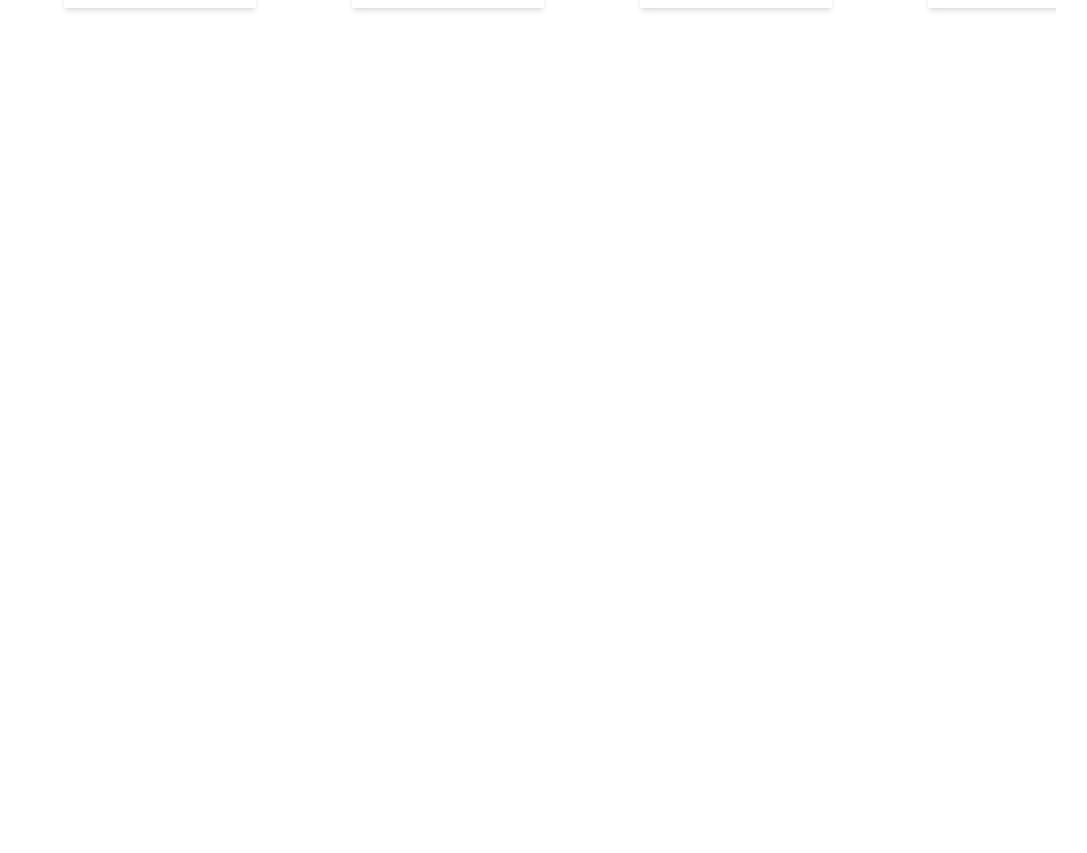
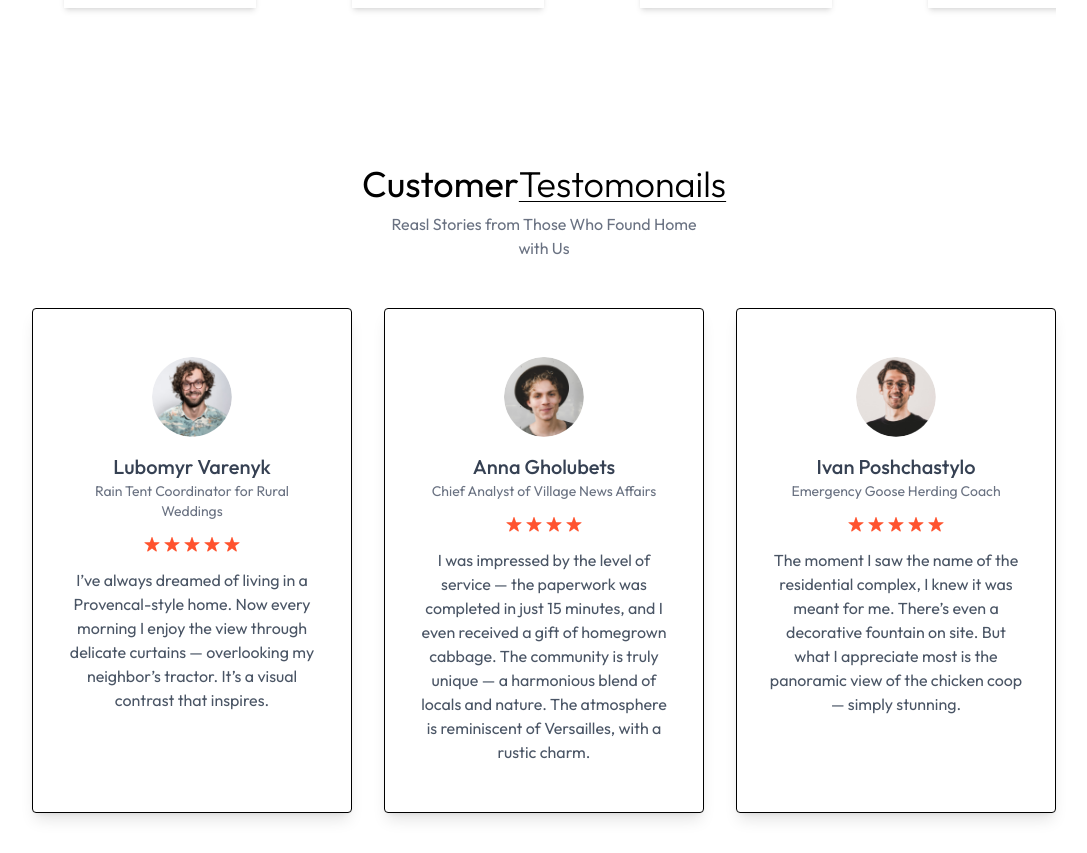
Before and after one commit to ivan-chukhalo/get-hata, a React (Vite) app: page / in a window 1280 px wide. Shown: the part 2324-3177 px from the top of the page, without its empty margins (96-1183 px from the left). Before the commit the page ends 2448 px from the top, so only its background shows below. Built offline with nearby package versions, Linux system fonts and the light colour scheme.

Commit message:
feat(testimonails): add testimonails section

```diff
--- a/src/App.jsx
+++ b/src/App.jsx
@@ -1,6 +1,7 @@
 import Header from "./components/Header";
 import About from "./components/About";
 import Projects from "./components/Projects";
+import Testimonails from "./components/Testimonails";
 
 const App = () => {
   return (
@@ -8,6 +9,7 @@
       <Header />
       <About />
       <Projects />
+      <Testimonails />
     </div>
   );
 };
--- a/src/assets/assets.js
+++ b/src/assets/assets.js
@@ -73,7 +73,7 @@
 
   ];
 
-  export const testimonialsData = [
+  export const testimonailsData = [
     {
         name: "Lubomyr Varenyk",
         title: "Rain Tent Coordinator for Rural Weddings",
--- /dev/null
+++ b/src/components/Testimonails.jsx
@@ -0,0 +1,48 @@
+import { assets, testimonailsData } from "../assets/assets";
+
+const Testimonails = () => {
+  return (
+    <div
+      id="#testimonails"
+      className="conainer mx-auto py-10 lg:px-32 w-full overflow-hidden"
+    >
+      <h1 className="text-2xl sm:text-4xl front-bold mb-2 text-center">
+        Customer
+        <span className="underline underline-offset-4 decoration-1 font-light">
+          Testomonails
+        </span>
+      </h1>
+      <p className="text-center text-gray-500 mb-12 max-w-80 mx-auto">
+        Reasl Stories from Those Who Found Home with Us
+      </p>
+      <div className="flex flex-wrap justify-center gap-8">
+        {testimonailsData.map((testimonail, index, arr) => (
+          <div
+            key={index}
+            className="max-w-80 border shadow-lg rounded px-8 py-12 text-center"
+          >
+            <img
+              className="w-20 h-20 rounded-full mx-auto mb-4"
+              src={testimonail.image}
+              alt={testimonail.alt}
+            />
+            <h2 className="text-xl text-gray-700 font-medium">
+              {testimonail.name}
+            </h2>
+            <p className="text-gray-500 mb-4 text-sm">{testimonail.title}</p>
+            {/* Array.from({length: 5}... Common trick to generate a numeric array of given length. Creates an array from a dummy object with "length" property. Often used for loops, placeholders, pagination, etc. */}
+            {/* Using "_" to ignore the first argument (unused). Common dev convention for better readability. It is not a part of JS */}
+            <div className="flex justify-center gap-1 text-red-500 mb-4">
+              {Array.from({ length: testimonail.rating }, (item, index) => (
+                <img src={assets.star_icon} alt="" />
+              ))}
+            </div>
+            <p className="text-gray-600">{testimonail.text}</p>
+          </div>
+        ))}
+      </div>
+    </div>
+  );
+};
+
+export default Testimonails;
```
